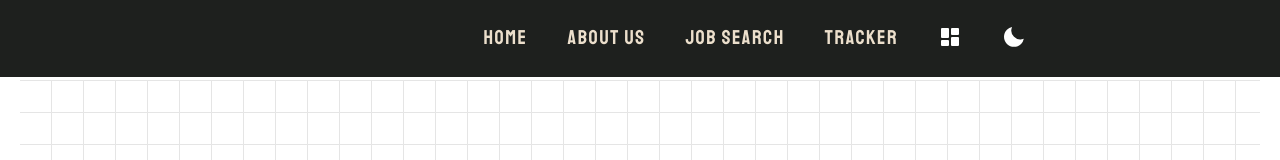
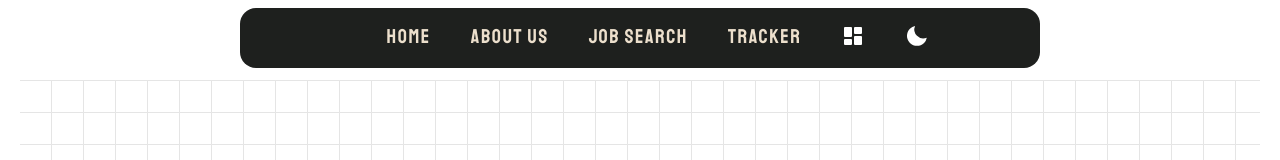
Before and after one commit to qasemdf/job-tracker, a Next.js app: page / in a window 1280 px wide. Shown: the top 160 px of the page. Built offline with nearby package versions, Linux system fonts and the light colour scheme; a web font is replaced by a local one.

Commit message:
changed navbar

```diff
--- a/app/components/ui/navbar.tsx
+++ b/app/components/ui/navbar.tsx
@@ -4,18 +4,20 @@ import Link from "next/link";
 import React from "react";
 
 import { staatliches } from "@/app/fonts/Fonts";
+import { main } from "framer-motion/client";
 
 export default function Navbar(props) {
   return (
+    <main className="flex justify-center">
       <nav
-      className="flex fixed z-50 justify-center w-full h-[77px] bg-[#1E201E]"
+        className="flex fixed z-50 justify-center items-center container mt-2 rounded-2xl max-w-[800px] h-[60px] bg-[#1E201E]"
         style={
           {
             /*background: "linear-gradient(80deg, #31511E, #859F3D",*/
           }
         }
       >
-      <div className="flex justify-evenly max-w-[1200px] items-center h-full w-full px-4 2xl:px-16">
+        <div className="flex justify-center items-center h-full w-full ">
           <Link href="/">
             <Image
               src="/Logo.png"
@@ -78,5 +80,6 @@ export default function Navbar(props) {
           </div>
         </div>
       </nav>
+    </main>
   );
 }
```
Lines whose indentation alone changed are shown as unchanged.
